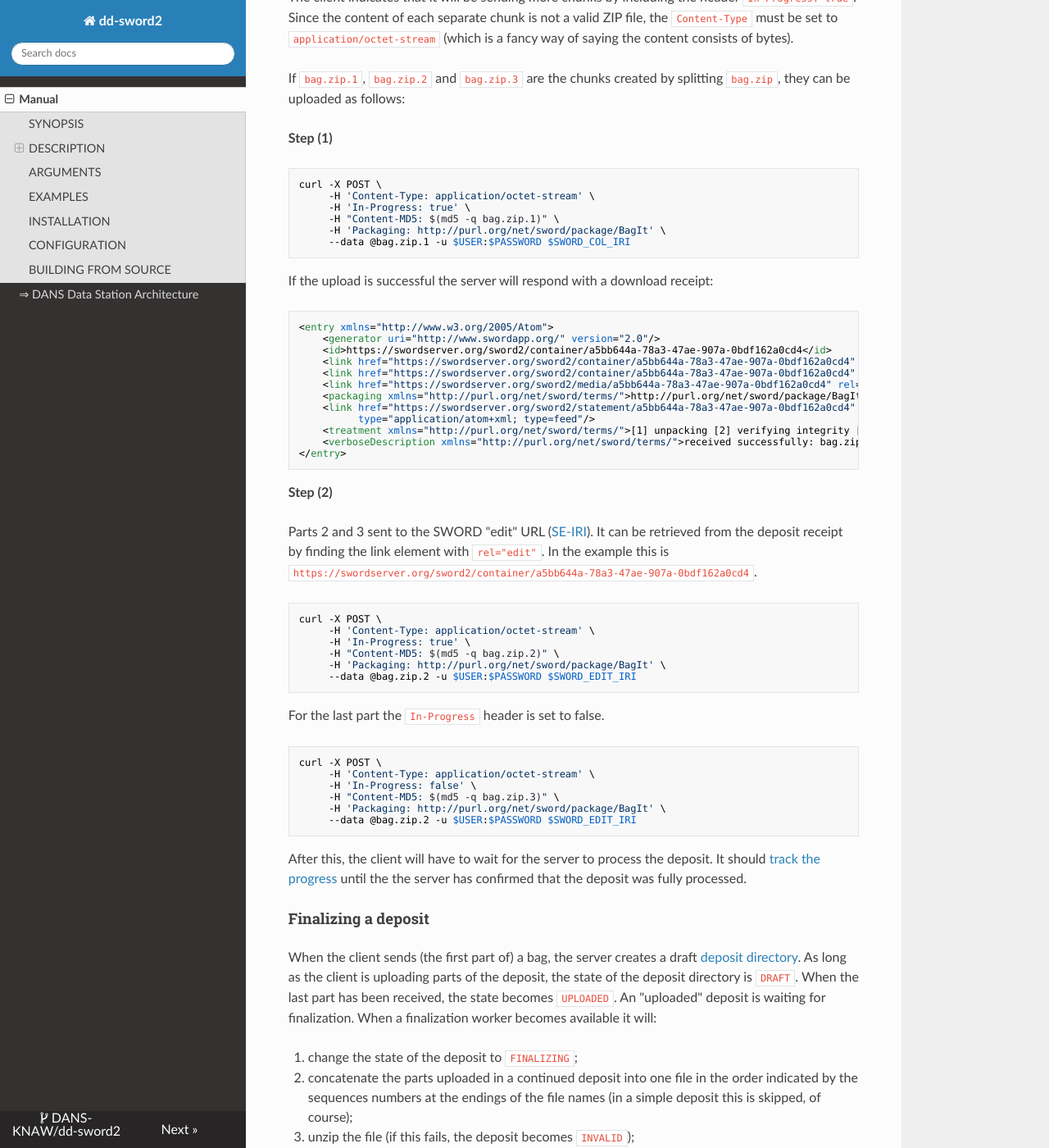
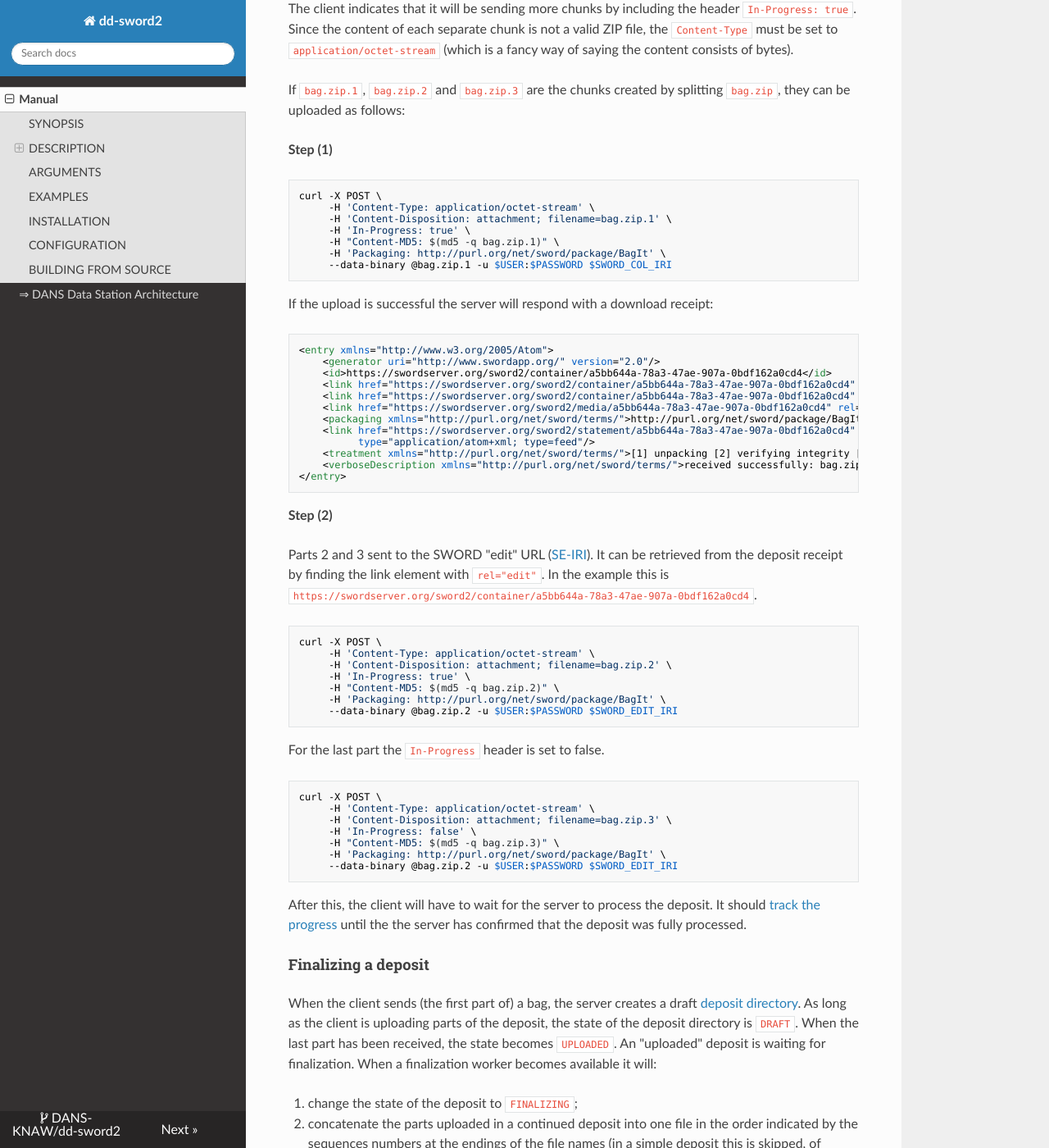
Before and after one commit to janvanmansum/dd-sword2, an MkDocs documentation site: the page built from docs/index.md, in a window 1280 px wide and 1400 px high, scrolled down 3237 px. Shown: the whole window at 82% size. Built offline with MkDocs 1.6.1, drawn with Linux system fonts in a browser that asks for light colours; nearby versions of some CDN libraries; some of the changed text lies outside the part shown.

````diff
--- a/docs/index.md
+++ b/docs/index.md
@@ -96,9 +96,10 @@ If `bag.zip` is such a ZIP file, then it can be uploaded as follows:
 ```bash
 curl -X POST \
      -H 'Content-Type: application/zip' \
+     -H 'Content-Disposition: attachment; filename=bag.zip' \
      -H "Content-MD5: $(md5 -q bag.zip)" \
      -H 'Packaging: http://purl.org/net/sword/package/BagIt' \
-     --data @bag.zip -u $USER:$PASSWORD $SWORD_COL_IRI
+     --data-binary @bag.zip -u $USER:$PASSWORD $SWORD_COL_IRI
 ```
 
 (The `md5` command used above is the one from BSD and MacOS. You may have to get the correct output in a different way on other systems.)
@@ -125,10 +126,11 @@ If `bag.zip.1`, `bag.zip.2` and `bag.zip.3` are the chunks created by splitting
 ```bash
 curl -X POST \
      -H 'Content-Type: application/octet-stream' \
+     -H 'Content-Disposition: attachment; filename=bag.zip.1' \
      -H 'In-Progress: true' \
      -H "Content-MD5: $(md5 -q bag.zip.1)" \
      -H 'Packaging: http://purl.org/net/sword/package/BagIt' \
-     --data @bag.zip.1 -u $USER:$PASSWORD $SWORD_COL_IRI
+     --data-binary @bag.zip.1 -u $USER:$PASSWORD $SWORD_COL_IRI
 ```
 
 If the upload is successful the server will respond with a download receipt:
@@ -156,10 +158,11 @@ with `rel="edit"`. In the example this is `https://swordserver.org/sword2/contai
 ```bash
 curl -X POST \
      -H 'Content-Type: application/octet-stream' \
+     -H 'Content-Disposition: attachment; filename=bag.zip.2' \
      -H 'In-Progress: true' \
      -H "Content-MD5: $(md5 -q bag.zip.2)" \
      -H 'Packaging: http://purl.org/net/sword/package/BagIt' \
-     --data @bag.zip.2 -u $USER:$PASSWORD $SWORD_EDIT_IRI
+     --data-binary @bag.zip.2 -u $USER:$PASSWORD $SWORD_EDIT_IRI
 ```
 
 For the last part the `In-Progress` header is set to false.
@@ -167,10 +170,11 @@ For the last part the `In-Progress` header is set to false.
 ```bash
 curl -X POST \
      -H 'Content-Type: application/octet-stream' \
+     -H 'Content-Disposition: attachment; filename=bag.zip.3' \
      -H 'In-Progress: false' \
      -H "Content-MD5: $(md5 -q bag.zip.3)" \
      -H 'Packaging: http://purl.org/net/sword/package/BagIt' \
-     --data @bag.zip.2 -u $USER:$PASSWORD $SWORD_EDIT_IRI
+     --data-binary @bag.zip.2 -u $USER:$PASSWORD $SWORD_EDIT_IRI
 ```
 
 After this, the client will have to wait for the server to process the deposit. It should [track the progress](#tracking-post-submission-processing) until the
````
